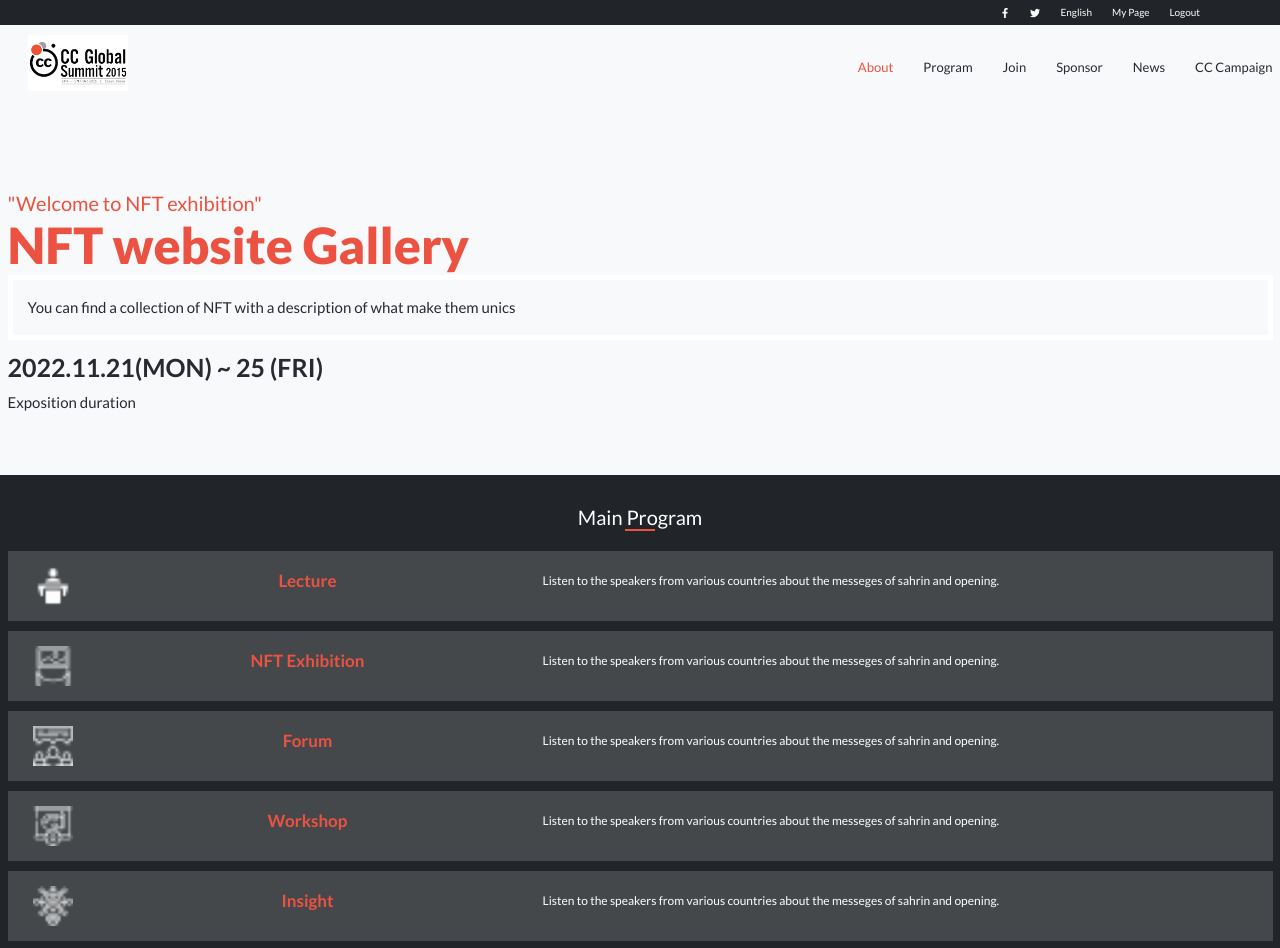
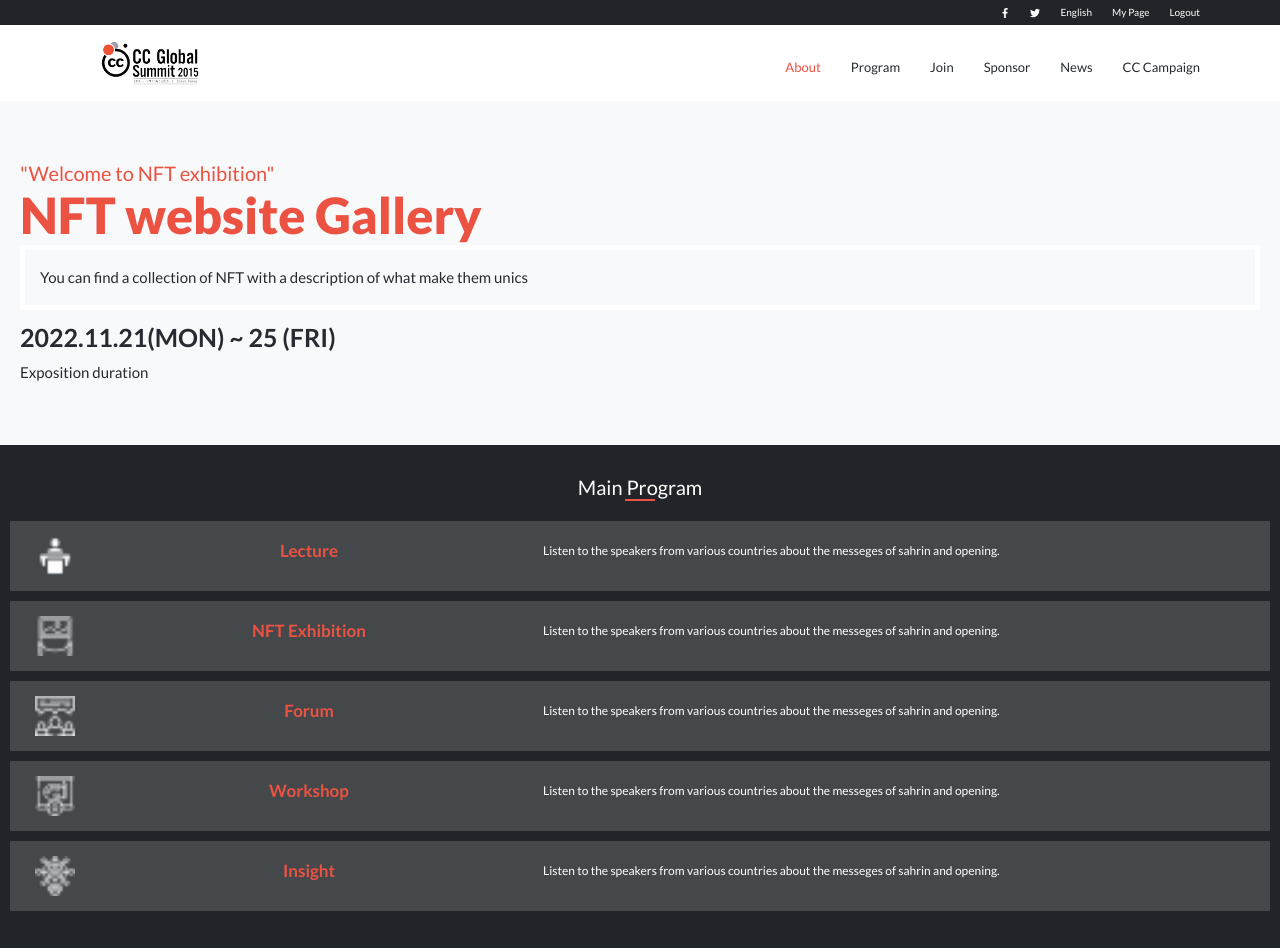
Before and after one commit to lojacho/nftGallery, a website: page index.html in a window 1280 px wide. Shown: the top 948 px of the page. Drawn offline with nearby package versions, Linux system fonts and the light colour scheme.

Commit message:
Finish problems generated after quit bootstrap

```diff
--- a/index.html
+++ b/index.html
@@ -55,7 +55,7 @@
             <h3>2022.11.21(MON) ~ 25 (FRI)</h3>
             <p>Exposition duration</p>
         </div>
-        <div class="container-fluid bg-dark programMain">
+        <div class="container-fluid bg-dark" id="programMain">
             <h2>Main Program</h2>
             <div class="separator"></div>
             <div class=" container-fluid programOptions">
--- a/styles/style.scss
+++ b/styles/style.scss
@@ -10,7 +10,7 @@ html {
   display: none;
 }
 
-.header {
+.header.bg-light.container-fluid {
   padding-top: 2rem;
   padding-left: 1rem;
   margin-bottom: -2rem;
@@ -56,8 +56,9 @@ html {
   }
 }
 
+#home {
   .homeIntro {
-  padding-top: 6rem;
+    padding-top: 3rem;
     padding-left: 2rem;
     padding-right: 2rem;
     padding-bottom: 5rem;
@@ -100,9 +101,11 @@ html {
     }
   }
 
-.programMain {
+  #programMain {
     padding-top: 3rem;
     padding-bottom: 3rem;
+    padding-left: 1rem;
+    padding-right: 1rem;
     display: flex;
     flex-direction: column;
     gap: 1rem;
@@ -130,7 +133,6 @@ html {
       align-items: center;
       justify-content: space-between;
       padding: 1.5rem 2.5rem;
-
       .initial {
         max-width: 4rem;
         flex: 1;
@@ -181,6 +183,7 @@ html {
     display: flex;
     flex-direction: column;
     gap: 1rem;
+    background-color: white !important;
 
     h3 {
       font-family: 'Lato', sans-serif;
@@ -267,6 +270,7 @@ html {
           color: $red-brand;
           font-weight: bolder;
           margin-top: 0.4rem;
+        }
       }
     }
   }
@@ -436,7 +440,7 @@ html {
 }
 
 .partner {
-  padding: 2rem;
+  padding: 2rem !important;
   display: flex;
   flex-direction: column;
 
@@ -469,7 +473,7 @@ html {
 }
 
 .footeres {
-  padding: 3rem;
+  padding: 3rem !important;
 
   .row {
     .col {
@@ -517,10 +521,10 @@ html {
     }
   }
 
-  .header {
+  .header.bg-light.container-fluid {
     padding-left: 8rem;
     padding-right: 8rem;
-    background-color: white;
+    background-color: white !important;
     padding-top: 1rem;
     padding-bottom: 1rem;
 
```
Also changed, not shown: about.html (+1 -1 lines), styles/style.css, 1 other file. Lines whose indentation alone changed are shown as unchanged.
